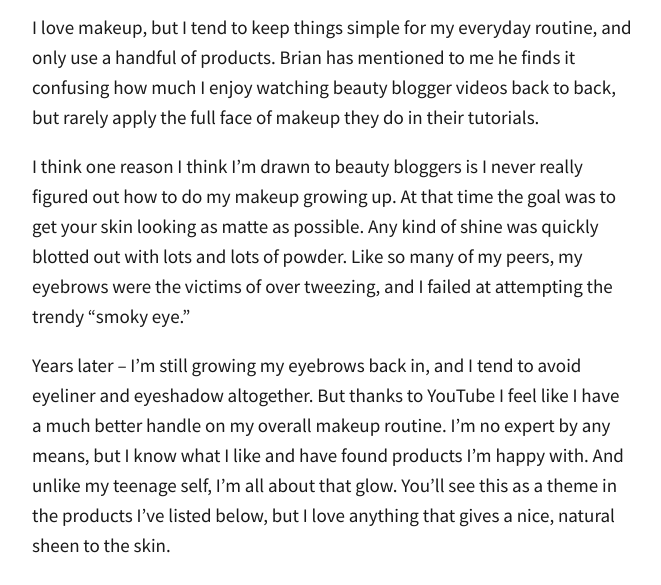
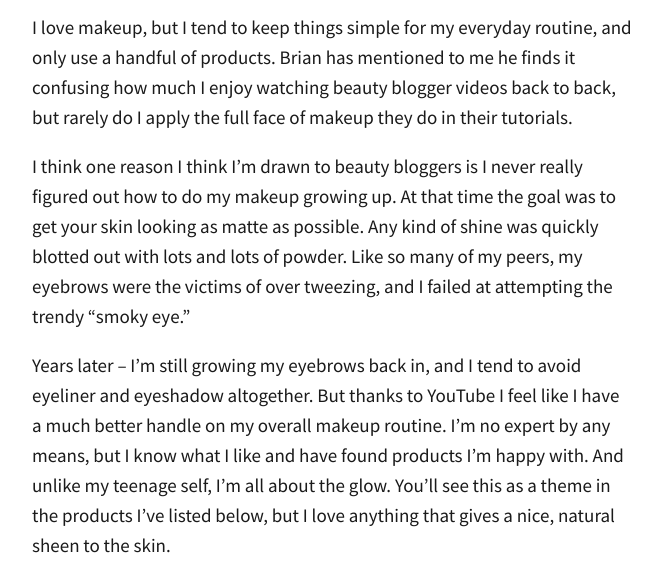
Before and after one commit to totiffany/totiffany.github.io, a Jekyll site: the page built from _posts/2018-07-19-My-Everyday-Makeup-Routine.md, in a window 1280 px wide and 900 px high, scrolled down 195 px. Shown: the part 245-830 px from the top of the window, without its empty margins (308-969 px from the left). Built offline with Jekyll 4.4.1, drawn with Linux system fonts in a browser that asks for light colours; our own code applies the rules of GitHub Pages for plain Markdown files; comment, search, counter and statistics services are not loaded.

Commit message:
Update 2018-07-19-My-Everyday-Makeup-Routine.md

```diff
--- a/_posts/2018-07-19-My-Everyday-Makeup-Routine.md
+++ b/_posts/2018-07-19-My-Everyday-Makeup-Routine.md
@@ -3,11 +3,11 @@ published: true
 ---
 Pictures coming soon!
 
-I love makeup, but I tend to keep things simple for my everyday routine, and only use a handful of products. Brian has mentioned to me he finds it confusing how much I enjoy watching beauty blogger videos back to back, but rarely apply the full face of makeup they do in their tutorials.
+I love makeup, but I tend to keep things simple for my everyday routine, and only use a handful of products. Brian has mentioned to me he finds it confusing how much I enjoy watching beauty blogger videos back to back, but rarely do I apply the full face of makeup they do in their tutorials.
 
 I think one reason I think I'm drawn to beauty bloggers is I never really figured out how to do my makeup growing up. At that time the goal was to get your skin looking as matte as possible. Any kind of shine was quickly blotted out with lots and lots of powder. Like so many of my peers, my eyebrows were the victims of over tweezing, and I failed at attempting the trendy "smoky eye."
 
-Years later – I'm still growing my eyebrows back in, and I tend to avoid eyeliner and eyeshadow altogether. But thanks to YouTube I feel like I have a much better handle on my overall makeup routine. I'm no expert by any means, but I know what I like and have found products I'm happy with. And unlike my teenage self, I'm all about that glow. You'll see this as a theme in the products I've listed below, but I love anything that gives a nice, natural sheen to the skin.
+Years later – I'm still growing my eyebrows back in, and I tend to avoid eyeliner and eyeshadow altogether. But thanks to YouTube I feel like I have a much better handle on my overall makeup routine. I'm no expert by any means, but I know what I like and have found products I'm happy with. And unlike my teenage self, I'm all about the glow. You'll see this as a theme in the products I've listed below, but I love anything that gives a nice, natural sheen to the skin.
 
 **[Your Skin But Better CC Cream](https://www.sephora.com/product/your-skin-but-better-cc-cream-spf-50-P411885)**. Guys. This is one of the best foundations I have ever used. I'm seriously in love with this product. I tend to think of CC creams as more on the lighter side, but this has a great medium coverage that makes your skin look so even, luminous, and yes, glowy. Bonus – It has SPF 50 in it! I don't know of any other foundation that has an SPF that high. I use it in the shade Light.
 
```
